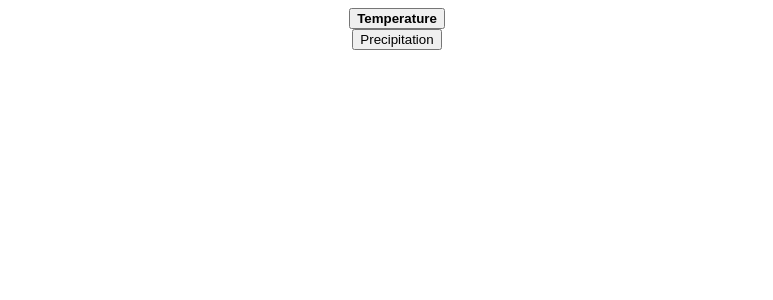
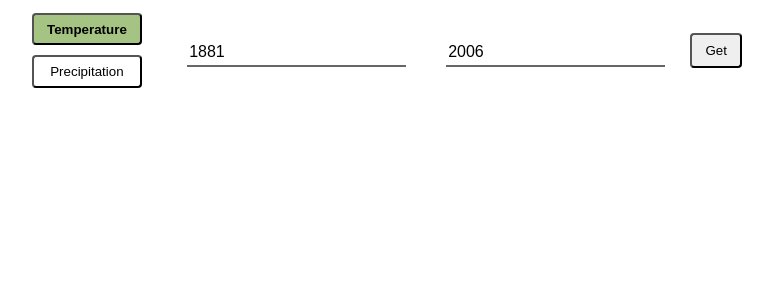
Before and after one commit to ilyaqwerty/charts, a React (Create React App) app: page / in a window 1280 px wide. Shown: the top 300 px of the page, without its empty margins (243-1016 px from the left). Built offline with nearby package versions, Linux system fonts and the light colour scheme; no server answers.

Commit message:
fghvbhjnjk

```diff
--- a/package.json
+++ b/package.json
@@ -6,7 +6,6 @@
     "react": "^16.8.6",
     "react-dom": "^16.8.6",
     "react-redux": "^6.0.0",
-    "react-router-dom": "^4.3.1",
     "react-scripts": "3.0.1",
     "redux": "^4.0.1",
     "redux-logger": "^3.0.6",
--- a/src/App.js
+++ b/src/App.js
@@ -1,21 +1,16 @@
 import React, { Component } from 'react'
 import {Provider} from 'react-redux'
-import { Route, Switch } from 'react-router'
-import { BrowserRouter } from 'react-router-dom'
 import store from './model/store'
 import {Root} from './ui/containers'
 
+
 class App extends Component {
-  render() {
+  render () {
     return (
-      <BrowserRouter>
-        <Provider store={store}>
-        <Switch>
-          <Route exact path='/' component={Root} />
-        </Switch>
-        </Provider>
-      </BrowserRouter>
-    );
+      <Provider store={store}>
+        <Root/>
+      </Provider>
+    )
   }
 }
 
--- a/src/index.js
+++ b/src/index.js
@@ -9,6 +9,7 @@ import App from './App';
 const GlobalStyle = createGlobalStyle`
   body {
     font-family: Lato,'Helvetica Neue',Arial,Helvetica,sans-serif;
+    font-size: 16px;
   };
 
   .flex{
--- a/src/model/actions/data.js
+++ b/src/model/actions/data.js
@@ -31,12 +31,11 @@ export function initializeDB () {
     })
 }
 
-export function getTemperature () {
+export function getTemperature (yearFrom, yearTo) {
   dispatch({
     type: GET_DATA_START
   })
-
-  return D.getTemperature()
+  return D.getTemperature(yearFrom, yearTo)
     .then(data => {
       return dispatch({
         type: GET_DATA_OK,
@@ -51,12 +50,12 @@ export function getTemperature () {
     })
 }
 
-export function getPrecipitation () {
+export function getPrecipitation (yearFrom, yearTo) {
   dispatch({
     type: GET_DATA_START
   })
 
-  return D.getPrecipitation()
+  return D.getPrecipitation(yearFrom, yearTo)
     .then(data => {
       return dispatch({
         type: GET_DATA_OK,
--- a/src/ui/containers/Canvas.js
+++ b/src/ui/containers/Canvas.js
@@ -10,6 +10,17 @@ export default class Canvas extends Component {
 
   componentDidUpdate () {
     this.updateCanvas()
+  }
+
+  shouldComponentUpdate (nextProps, nextState) {
+    const {
+      data: oldData,
+    } = this.props
+    const {
+      data
+    } = nextProps
+
+    return oldData !== data
   }
 
   drawDash (max, width) {
@@ -90,7 +101,7 @@ export default class Canvas extends Component {
       width,
       height
     } = this.props
-    console.log('CANVAS RENDER', this.props.data)
+    // console.log('CANVAS RENDER', this.props.data)
     return <canvas ref="canvas" width={width} height={height}>
       rdxctfvygbhnj
     </canvas>
--- /dev/null
+++ b/src/ui/containers/Form.js
@@ -0,0 +1,137 @@
+import React, { Component } from 'react'
+import styled from 'styled-components'
+
+const ErrorText = styled.div`
+  color: red;
+  font-size: 10px;
+  position: absolute;
+  bottom: -18px;
+`
+
+const Button = styled.button`
+  outline: none;
+  display: inline-block;
+  padding: .5em 1em;
+  margin: 5px;
+  white-space: nowrap;
+  vertical-align: middle;
+  text-align: center;
+  cursor: pointer;
+  color: black;
+  border-radius: 4px;
+  &:hover{
+    background-image: linear-gradient(transparent,rgba(0,0,0,.05) 40%,rgba(0,0,0,.1));
+  }
+`
+
+const InputContainer = styled.div`
+  display: flex;
+  flex-direction: column;
+  margin: 10px 20px;
+  position: relative;
+`
+
+const Wrap = styled.div`
+  width: inherit;
+  display: flex;
+  justify-content: center;
+`
+
+const SForm = styled.form`
+  display: flex;
+  width: 100%;
+  padding: 20px;
+`
+
+const SInput = styled.input`
+  outline: none;
+  padding: 2px 10px 0 2px;
+  flex: 1 0 100%;
+  font-size: 16px;
+  border: none;
+  border-bottom: 2px solid ${props => props.error ? 'red' : '#666'}
+`
+
+const Input = props => {
+  return <InputContainer>
+    <SInput {...props} />
+    <ErrorText>{props.error}</ErrorText>
+  </InputContainer>
+}
+
+export default class Root extends Component {
+  validateInputs () {
+    const {
+      yearFrom,
+      yearTo
+    } = this.props
+
+    const errors = {}
+    if (yearFrom < 1881) {
+     errors.yearFrom = 'must be greater than or equal to 1881'
+    }
+
+    if (yearTo > 2006) {
+      errors.yearTo = 'must be less than or equal to 2006'
+    }
+
+    if (yearTo < yearFrom) {
+      errors.both = 'select the correct interval'
+    }
+    return errors
+  }
+
+  handleSubmit = event => {
+    event.preventDefault()
+
+    const {
+      onSubmit
+    } = this.props
+
+    const errors = this.validateInputs()
+
+    if (!(errors.yearFrom || errors.yearTo || errors.both)) {
+      onSubmit()
+    }
+  }
+
+  handleChange = async event => {
+    const {
+      onChange
+    } = this.props
+    event.preventDefault()
+
+    await onChange(event)
+    this.validateInputs()
+  }
+
+  render () {
+    const {
+      yearFrom,
+      yearTo,
+    } = this.props
+
+    const errors = this.validateInputs()
+
+    return <>
+      <SForm onSubmit={this.handleSubmit}>
+        <Wrap>
+          <Input
+            name='yearFrom'
+            value={yearFrom}
+            onChange={this.handleChange}
+            error={errors.yearFrom}
+          />
+          <Input
+            name='yearTo'
+            value={yearTo}
+            onChange={this.handleChange}
+            error={errors.yearTo}
+          />
+          <Button type='submit' disabled={errors.yearFrom || errors.yearTo || errors.both}>Get</Button>
+        </Wrap>
+      </SForm>
+      {/*{errors.both && <ErrorText>{errors.both}</ErrorText>}*/}
+    </>
+  }
+}
--- a/src/ui/containers/Root.js
+++ b/src/ui/containers/Root.js
@@ -3,9 +3,36 @@ import styled from 'styled-components'
 import { connect } from 'react-redux'
 import { getTemperature, getPrecipitation, initializeDB } from '../../model/actions'
 import Canvas from './Canvas'
+import Form from './Form'
 
 const StyledButton = styled.button`
-  font-weight: ${props => props.active ? '700' : 'inherit'}
+  outline: none;
+  display: inline-block;
+  padding: .5em 1em;
+  margin: 5px;
+  white-space: nowrap;
+  vertical-align: middle;
+  text-align: center;
+  cursor: pointer;
+  color: black;
+  border-radius: 4px;
+  font-weight: ${props => props.active ? '700' : 'inherit'};
+  background: ${props => props.active ? '#A5C383' : 'transparent'};
+  &:hover{
+    background-image: linear-gradient(transparent,rgba(0,0,0,.05) 40%,rgba(0,0,0,.1));
+  }
+`
+const Wrap = styled.div`
+  width: inherit;
+  display: flex;
+  justify-content: center;
+  flex-direction: column;
+`
+
+const Container = styled.div`
+  width: inherit;
+  display: flex;
+  justify-content: center;
 `
 
 const Button = props => {
@@ -31,39 +58,61 @@ class Root extends Component {
       })
   }
 
-  shouldComponentUpdate (nextProps, nextState) {
-    const {
-      data: oldData
-    } = this.state
-    const {
-      data
-    } = nextState
-
-    return oldData !== data
-  }
-
   onClick = (type) => {
     const {
-      dataType,
       yearFrom,
       yearTo
     } = this.state
-    // console.log('onClick')
+    let yF = yearFrom
+    let yT = yearTo
+    if (yearFrom < 1881) {
+      yF = 1881
+    }
+
+    if (yearTo > 2006) {
+      yT = 2006
+    }
+
+    if (yearTo < yearFrom) {
+      yT = yF
+    }
+
     if (type === 'Temperature') {
-      getTemperature(yearFrom, yearTo)
+      getTemperature(yF, yT)
         .then(res => {
-          this.setState({ dataType: type, data: res.data })
+          this.setState({ dataType: type, data: res.data, yearFrom: yF, yearTo: yT })
         })
     } else if (type === 'Precipitation') {
-      getPrecipitation(yearFrom, yearTo)
+      getPrecipitation(yF, yT)
         .then(res => {
-          this.setState({ dataType: type, data: res.data })
+          this.setState({ dataType: type, data: res.data, yearFrom: yF, yearTo: yT })
         })
     }
   }
 
-  handleChange = (event) => {
-    this.setState({ [event.target.name]: parseInt(event.target.value, 10) })
+  handleChange = event => {
+    const value = parseInt(event.target.value, 10) || ''
+    this.setState({ [event.target.name]: value })
+    return new Promise(resolve => resolve())
+  }
+
+  handleSubmit = () => {
+    const {
+      yearFrom,
+      yearTo,
+      dataType
+    } = this.state
+    if (dataType === 'Temperature') {
+      getTemperature(yearFrom, yearTo)
+        .then(res => {
+          this.setState({ dataType, data: res.data })
+        })
+    } else if (dataType === 'Precipitation') {
+      getPrecipitation(yearFrom, yearTo)
+        .then(res => {
+          this.setState({ dataType, data: res.data })
+        })
+    }
   }
 
   render () {
@@ -75,6 +124,8 @@ class Root extends Component {
     } = this.state
     console.log('ROOT RENDER', data, dataType, yearFrom, yearTo)
     return <>
+      <Container>
+        <Wrap>
           <Button
             onClick={this.onClick.bind(this, 'Temperature')}
             active={dataType === 'Temperature'}>
@@ -85,8 +136,14 @@ class Root extends Component {
             active={dataType === 'Precipitation'}>
             Precipitation
           </Button>
-      {/*<input name='yearFrom' type="number" value={this.state.yearFrom} onChange={this.handleChange}/>*/}
-      {/*<input name='yearTo' type="number" value={this.state.yearTo} onChange={this.handleChange}/>*/}
+        </Wrap>
+        <Form
+          onSubmit={this.handleSubmit}
+          onChange={this.handleChange}
+          yearFrom={yearFrom}
+          yearTo={yearTo}
+        />
+      </Container>
       <Canvas data={data} width={800} height={600}/>
     </>
   }
```
Lines whose indentation alone changed are shown as unchanged.
